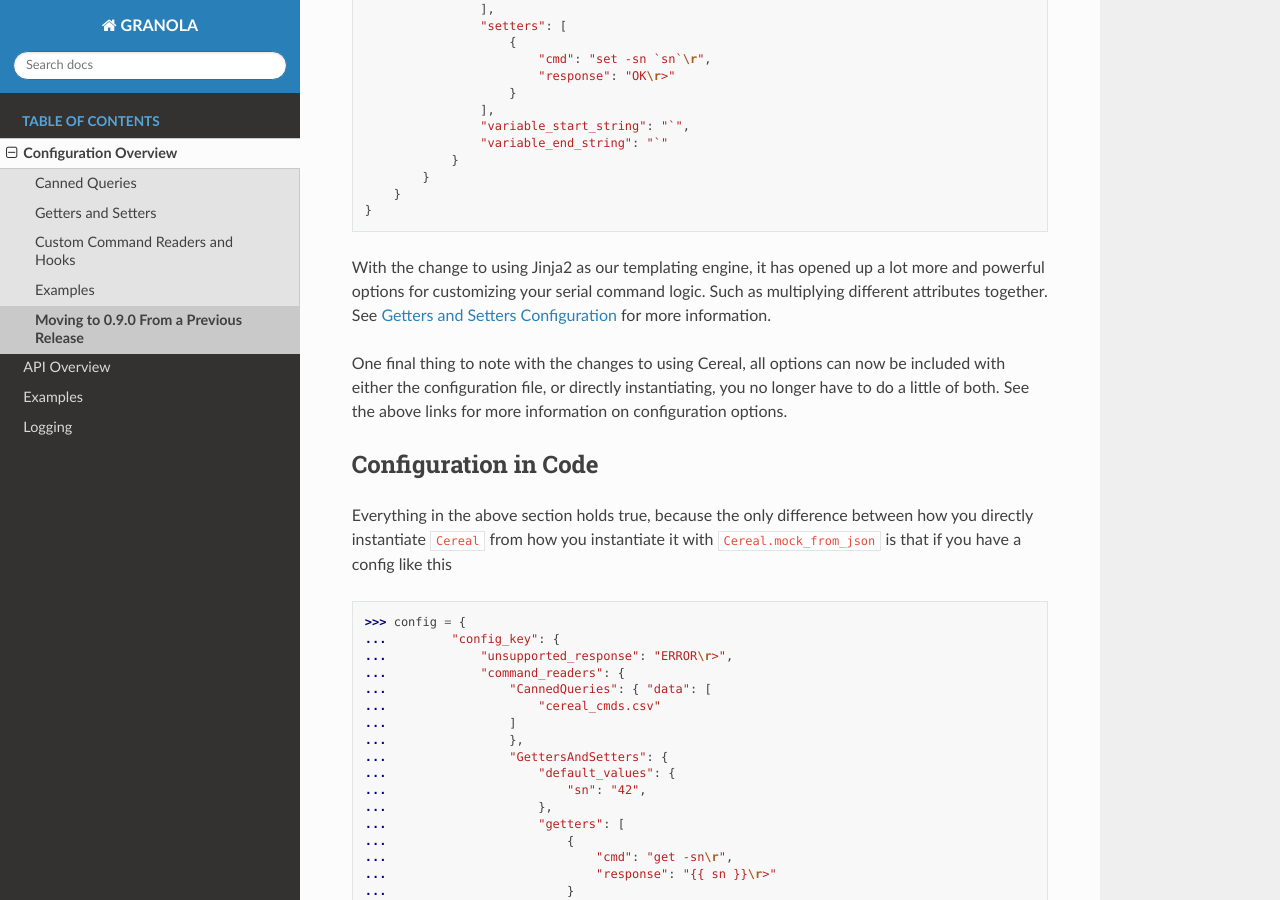
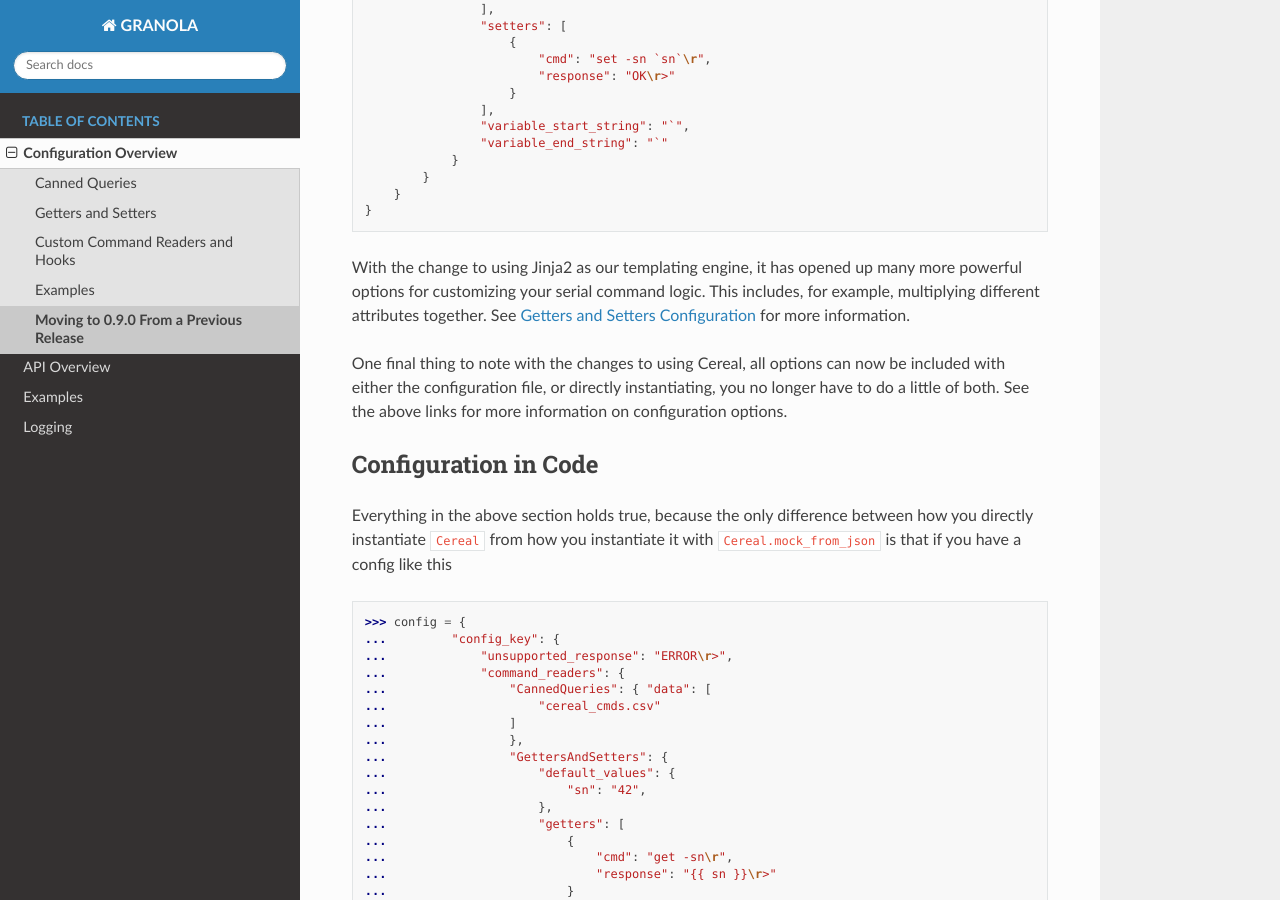
Before and after one commit to metergroup/GRANOLA, a Sphinx documentation site: the page built from docs/config/moving_to_v0_9_0.rst, in a window 1280 px wide and 900 px high, scrolled down 3648 px. Built offline with Sphinx 7.4.7 and the Read the Docs theme 2.0.0, drawn with Linux system fonts in a browser that asks for light colours; pages that are not in the unit, such as notebooks, are missing from menus; some of the changed text lies outside the part shown.

Commit message:
general grammar and clarity edits

```diff
--- a/docs/config/config.rst
+++ b/docs/config/config.rst
@@ -53,7 +53,7 @@
 What is a Hook?
 ****************
 
-A :mod:`Hook <granola.hooks.hooks>` is class that is associated with a :mod:`Command Reader <granola.command_readers>` or set of Command Readers and runs extra code at predefined
+:mod:`Hook <granola.hooks.hooks>` is a class that is associated with a :mod:`Command Reader <granola.command_readers>` or set of Command Readers and runs extra code at a predefined
 location. Before each :mod:`Command Readers's <granola.command_readers>` :meth:`~granola.command_readers.BaseCommandReaders.get_reading`
 method, a Hook can be ran, via :meth:`~granola.hook.base_hook.BaseHook.pre_reading`, processing the incoming data,
 saving information about it for later, modifying it, or any other useful actions. Alternatively, a Hook can run after
--- a/docs/config/moving_to_v0_9_0.rst
+++ b/docs/config/moving_to_v0_9_0.rst
@@ -91,7 +91,7 @@
         }
     }
 
-Taking this apart, piece by piece, first,
+Taking this apart piece by piece, first,
 
 .. code-block::
 
@@ -120,7 +120,7 @@
         }
     }
 
-Next inside ``CannedQueries``, we see that the key ``files`` has changed to ``data``
+Next, inside ``CannedQueries`` we see that the key ``files`` has changed to ``data``
 
 .. code-block::
 
@@ -213,8 +213,8 @@
         }
     }
 
-With the change to using :std:doc:`Jinja2 <jinja2:intro>` as our templating engine, it has opened up a lot more
-and powerful options for customizing your serial command logic. Such as multiplying different attributes together.
+With the change to using :std:doc:`Jinja2 <jinja2:intro>` as our templating engine, it has opened up many more
+powerful options for customizing your serial command logic. This includes, for example, multiplying different attributes together.
 See :ref:`Getters and Setters Configuration` for more information.
 
 One final thing to note with the changes to using Cereal, all options can now be included with either the configuration
```
Also changed, not shown: other parts of docs/config/config.rst (+2 -2 lines), 1 other file.
